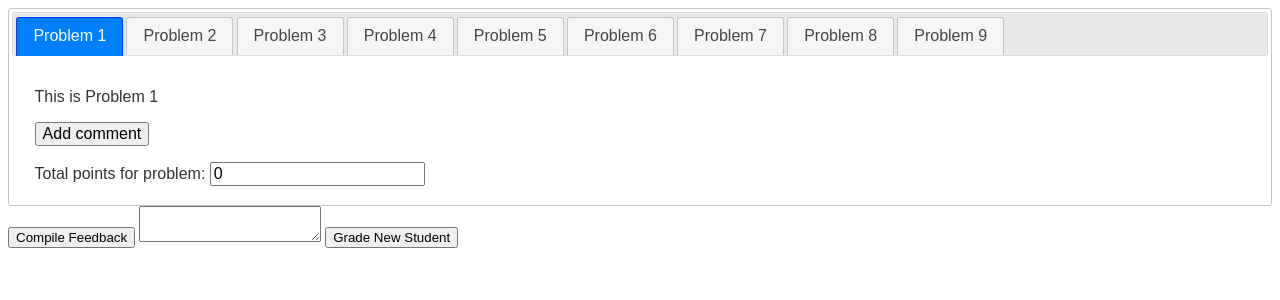
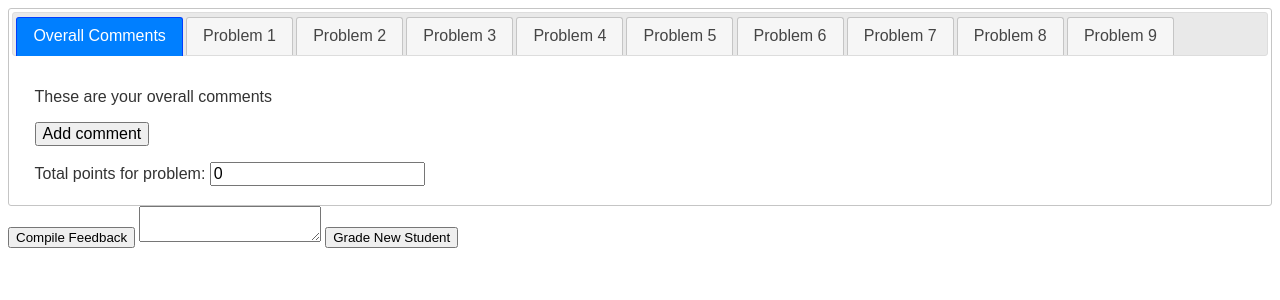
Before and after one commit to dicksontsai/feedback_generator, a PHP site: page / in a window 1280 px wide. Shown: the top 300 px of the page. Run offline with PHP 8.4, Linux system fonts and the light colour scheme; some libraries are stand-ins or nearby versions.

Commit message:
Added pictures

```diff
--- a/index.php
+++ b/index.php
@@ -19,15 +19,23 @@
 
 <div id="tabs">
   <ul>
-    <? for  ($i = 1; $i <= ITERATIONS; $i++) {
+    <? for  ($i = 0; $i <= ITERATIONS; $i++) {
+        if ($i == 0) {
+          echo "<li><a href='#tabs-$i'>Overall Comments</a></li>";
+        } else {
         echo "<li><a href='#tabs-$i'>Problem $i</a></li>";
+      }
     }
     ?>
   </ul>
-  <? for  ($i = 1; $i <= ITERATIONS; $i++) {
-        echo "<div id='tabs-$i'>
-                    <p>This is Problem $i</p>
-                    <button class='add-comment'>Add comment</button>
+  <? for  ($i = 0; $i <= ITERATIONS; $i++) {
+        echo "<div id='tabs-$i'>";
+        if ($i == 0) {
+          echo "<p>These are your overall comments</p>";
+        } else {
+          echo "<p>This is Problem $i</p>";
+        }
+        echo "<button class='add-comment'>Add comment</button>
                     <div class='add-comment-form' style='display: none'>
                         Comment: <textarea class='comment-input'></textarea><br>
                         Point value: <input class='point-value-input'>
```
Also changed, not shown: preview1.png (added), preview2.png (added).
